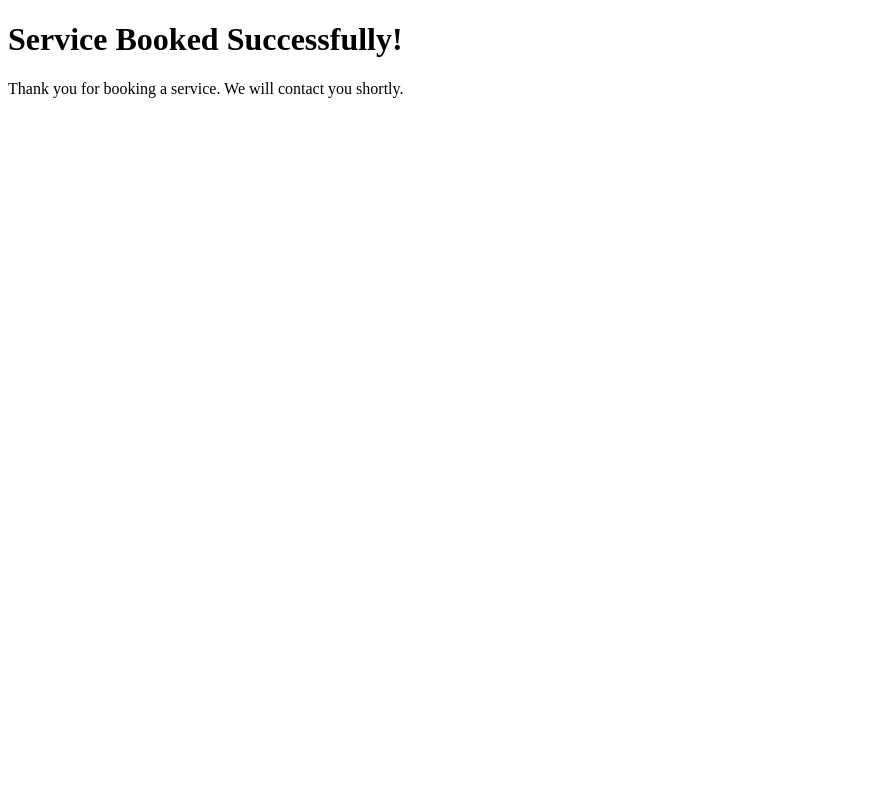
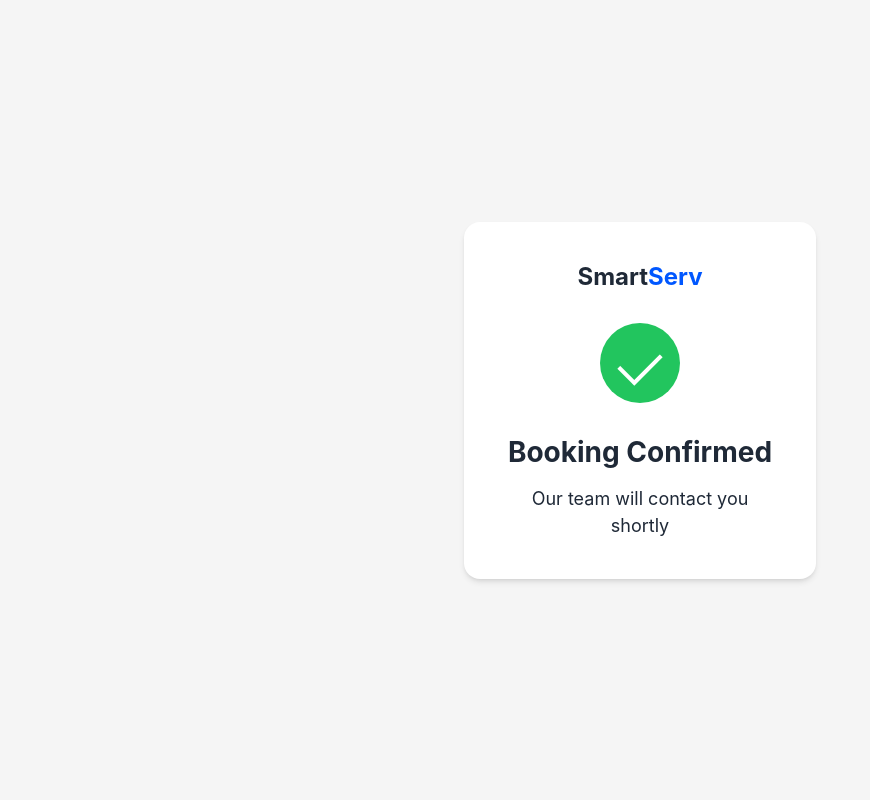
Before and after one commit to umeadshaik/smartserv, a Flask app: page /submit.html in a window 1280 px wide. Shown: the whole page, without its empty margins (0-870 px from the left). Run offline with Flask 3, Linux system fonts and the light colour scheme.

Commit message:
Update submit.html

```diff
--- a/templates/submit.html
+++ b/templates/submit.html
@@ -1,14 +1,145 @@
+
 <!DOCTYPE html>
 <html lang="en">
 <head>
-    <meta charset="UTF-8">
-    <meta name="viewport" content="width=device-width, initial-scale=1.0">
-    <title>Service Booked</title>
+  <meta charset="UTF-8">
+  <meta name="viewport" content="width=device-width, initial-scale=1.0">
+  <title>Booking Confirmed - Smart Serv</title>
+
 </head>
+<style>
+    * {
+  margin: 0;
+  padding: 0;
+  box-sizing: border-box;
+}
+
+:root {
+  --primary: #0057FF;
+  --primary-dark: #0040B8;
+  --success: #22C55E;
+  --white: #FFFFFF;
+  --gray-100: #F5F5F5;
+  --gray-800: #1F2937;
+}
+
+body {
+  font-family: -apple-system, BlinkMacSystemFont, "Segoe UI", Roboto, Helvetica, Arial, sans-serif;
+  background-color: var(--gray-100);
+  min-height: 100vh;
+  display: flex;
+  align-items: center;
+  justify-content: center;
+}
+
+.container {
+  padding: 1.5rem;
+  width: 100%;
+  max-width: 400px;
+}
+
+.confirmation-card {
+  background: var(--white);
+  padding: 2.5rem;
+  border-radius: 1rem;
+  box-shadow: 0 4px 6px -1px rgb(0 0 0 / 0.1), 0 2px 4px -2px rgb(0 0 0 / 0.1);
+  text-align: center;
+}
+
+.logo {
+  font-size: 1.5rem;
+  font-weight: 700;
+  color: var(--gray-800);
+  margin-bottom: 2rem;
+}
+
+.logo span {
+  color: var(--primary);
+}
+
+.check-circle {
+  width: 80px;
+  height: 80px;
+  background: var(--success);
+  border-radius: 50%;
+  margin: 0 auto 2rem;
+  position: relative;
+  animation: scaleIn 0.3s ease-in-out;
+}
+
+.check {
+  position: absolute;
+  top: 50%;
+  left: 50%;
+  transform: translate(-50%, -50%) rotate(45deg);
+  width: 24px;
+  height: 40px;
+  border-right: 4px solid var(--white);
+  border-bottom: 4px solid var(--white);
+  animation: checkmark 0.4s ease-in-out 0.3s forwards;
+  opacity: 0;
+  transform-origin: 50% 50%;
+}
+
+h1 {
+  color: var(--gray-800);
+  font-size: 1.75rem;
+  margin-bottom: 1rem;
+}
+
+p {
+  color: var(--gray-800);
+  font-size: 1.125rem;
+  line-height: 1.5;
+}
+
+@keyframes scaleIn {
+  0% {
+    transform: scale(0);
+  }
+  100% {
+    transform: scale(1);
+  }
+}
+
+@keyframes checkmark {
+  0% {
+    opacity: 0;
+    transform: translate(-50%, -50%) rotate(45deg) scale(0.7);
+  }
+  100% {
+    opacity: 1;
+    transform: translate(-50%, -50%) rotate(45deg) scale(1);
+  }
+}
+
+@media (max-width: 480px) {
+  .confirmation-card {
+    padding: 2rem;
+  }
+
+  h1 {
+    font-size: 1.5rem;
+  }
+
+  p {
+    font-size: 1rem;
+  }
+}
+    </style>
+
 <body>
-
-    <h1>Service Booked Successfully!</h1>
-    <p>Thank you for booking a service. We will contact you shortly.</p>
-
+  <div class="container">
+    <div class="confirmation-card">
+      <div class="logo">
+        Smart<span>Serv</span>
+      </div>
+      <div class="check-circle">
+        <div class="check"></div>
+      </div>
+      <h1>Booking Confirmed</h1>
+      <p>Our team will contact you shortly</p>
+    </div>
+  </div>
 </body>
 </html>
```
